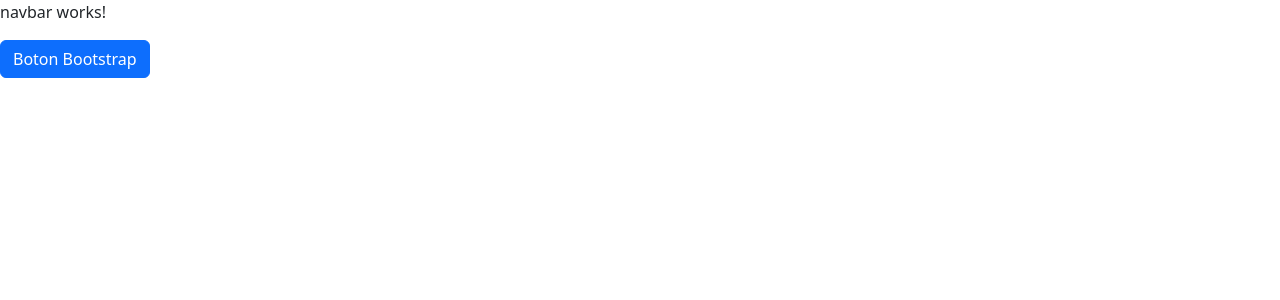
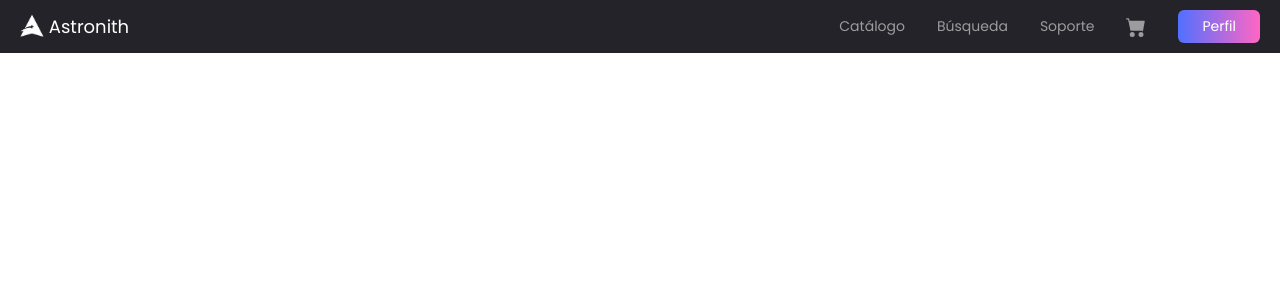
Before and after one commit to IEVN1002-22002268/AstrositeAngular, an Angular app: page / in a window 1280 px wide. Shown: the top 300 px of the page. Built offline with nearby package versions, Linux system fonts and the light colour scheme.

Commit message:
Navbar diseño

```diff
--- a/src/app/navbar/navbar.component.css
+++ b/src/app/navbar/navbar.component.css
@@ -0,0 +1,20 @@
+.btn-principal{
+  background: linear-gradient(90deg, #5170FF 0%, #FF66C4 100%);
+  border: none;
+  /* border-radius: 5px; */
+  /* padding: 10px 40px;
+  font-size: 1.2rem;
+  font-weight: 500; */
+  transition: transform 0.2s, box-shadow 0.2s;
+}
+.btn-principal:hover {
+  box-shadow: 0 0px 15px #471c9e;
+  transform: scale(1.02);
+  color: white;
+}
+nav, button{
+    font-size: 14px;
+}
+/* a{
+    font-size: 18px;
+} */
--- a/src/app/navbar/navbar.component.html
+++ b/src/app/navbar/navbar.component.html
@@ -1,2 +1,33 @@
-<p>navbar works!</p>
-<button class="btn btn-primary">Boton Bootstrap</button>
+<nav class="navbar navbar-expand-lg" style="background-color: #242329;" data-bs-theme="dark">
+  <div class="container-fluid">
+    <a class="navbar-brand ms-2" href="#" style="font-size: 18px;">
+      <img src="/logoastroimg.png" alt="Logo" width="auto" height="24" class="d-inline-block align-text-top">
+      Astronith
+    </a>
+    <button class="navbar-toggler" type="button" data-bs-toggle="collapse" data-bs-target="#navbarSupportedContent" aria-controls="navbarSupportedContent" aria-expanded="false" aria-label="Toggle navigation">
+      <span class="navbar-toggler-icon"></span>
+    </button>
+    <div class="collapse navbar-collapse" id="navbarSupportedContent">
+      <ul class="navbar-nav ms-auto mb-2 mb-lg-0 align-items-center gap-3">
+        <li class="nav-item">
+          <a class="nav-link" href="#">Catálogo</a>
+        </li>
+        <li class="nav-item">
+          <a class="nav-link" href="#">Búsqueda</a>
+        </li>
+        <li class="nav-item">
+          <a class="nav-link" href="#">Soporte</a>
+        </li>
+        <li class="nav-item me-2">
+          <a class="nav-link" href="#">
+            <svg xmlns="http://www.w3.org/2000/svg" width="20" height="20" fill="currentColor" class="bi bi-cart-fill" viewBox="0 0 16 16">
+              <path d="M0 1.5A.5.5 0 0 1 .5 1H2a.5.5 0 0 1 .485.379L2.89 3H14.5a.5.5 0 0 1 .491.592l-1.5 8A.5.5 0 0 1 13 11H4a.5.5 0 0 1-.491-.408L2.01 3.607 1.61 2H.5a.5.5 0 0 1-.5-.5zM5 12a2 2 0 1 0 0 4 2 2 0 0 0 0-4zm7 0a2 2 0 1 0 0 4 2 2 0 0 0 0-4z"/>
+            </svg>
+          </a>
+        </li>
+        <button class="btn text-white btn-principal px-4 me-2" type="submit">Perfil</button>
+      </ul>
+
+    </div>
+  </div>
+</nav>
--- a/src/styles.css
+++ b/src/styles.css
@@ -1 +1,9 @@
 /* You can add global styles to this file, and also import other style files */
+@import url('https://fonts.googleapis.com/css2?family=Poppins:ital,wght@0,100;0,200;0,300;0,400;0,500;0,600;0,700;0,800;0,900;1,100;1,200;1,300;1,400;1,500;1,600;1,700;1,800;1,900&display=swap');
+@import url('https://fonts.googleapis.com/css2?family=Inter:ital,opsz,wght@0,14..32,100..900;1,14..32,100..900&display=swap');
+* {
+  font-family: 'Poppins', sans-serif;
+  /* font-weight: 300;
+  font-style: normal; */
+  /* font-family: "Inter", sans-serif; */
+}
```
Also changed, not shown: public/logoastroimg.png (added).
